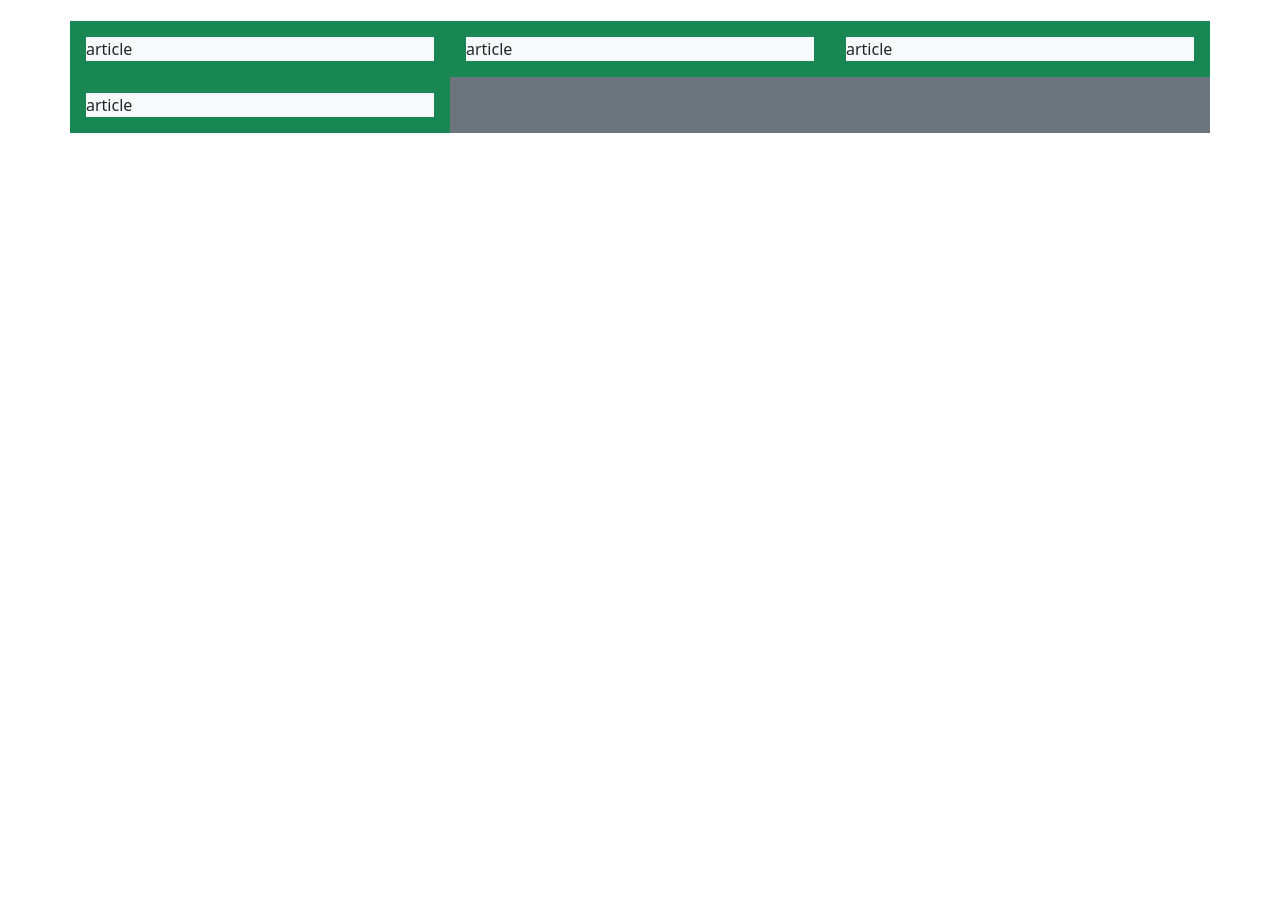
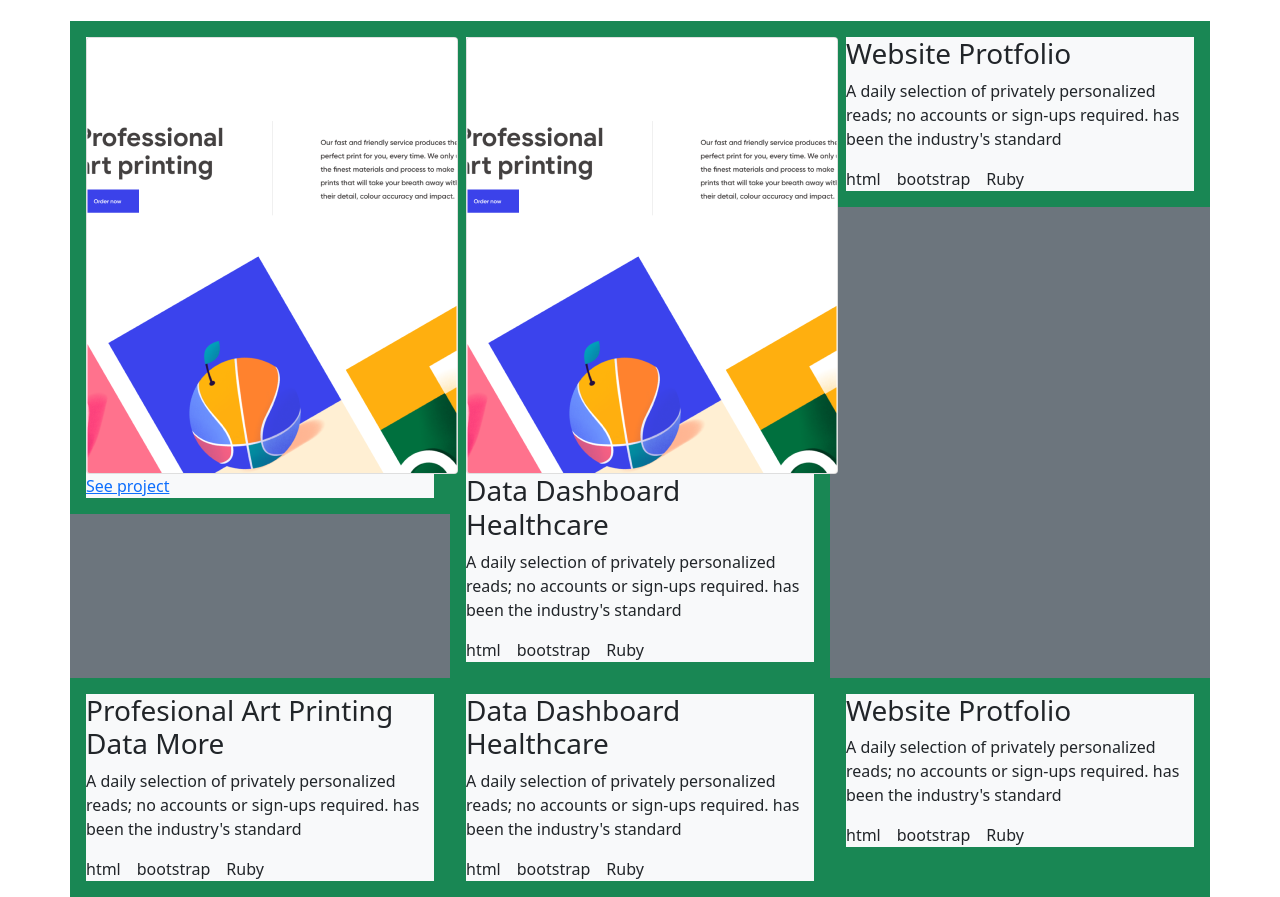
Before and after one commit to ElsonOtake/Bootstrap_Portfolio, a website: page index.html in a window 1280 px wide. Shown: the part 353-1250 px from the top of the page. Before the commit the page ends 800 px from the top, so only its background shows below. Drawn offline with nearby package versions, Linux system fonts and the light colour scheme.

Commit message:
Add projects info

```diff
--- a/index.html
+++ b/index.html
@@ -6,7 +6,7 @@
   <meta name="viewport" content="width=device-width, initial-scale=1.0">
   <link rel="stylesheet" href="bootstrap/css/bootstrap.min.css">
   <link rel="stylesheet" href="https://cdn.jsdelivr.net/npm/bootstrap-icons@1.5.0/font/bootstrap-icons.css">
-  <link rel="stylesheet" href="style.css">
+  <link rel="stylesheet" href="styles.css">
   <title>Document</title>
 </head>
 <body>
@@ -65,24 +65,66 @@
   <section>
       <div class="container bg-secondary">
           <div class="row">
-              <div class="col-12 col-md-4 bg-success p-3">
+              <div class="col-12 col-md-4 bg-success p-3 h-100">
                   <article class="bg-light">
-                      article
+                    <img class="bg-image card" src="images/Project one.png" alt="">
+                    <a class="text-center" href="#">See project</a>
+                  </article>
+              </div>
+              <div class="col-12 col-md-4 bg-success p-3 h-100">
+                  <article class="bg-light">
+                      <img class="bg-image card" src="images/Project one.png" alt="">
+                      <h3>Data Dashboard<br>Healthcare</h3>
+                      <p>A daily selection of privately personalized reads; no accounts or sign-ups required. has been the industry's standard</p>
+                      <ul class="list-group list-group-horizontal gap-3">
+                        <li>html</li>
+                        <li>bootstrap</li>
+                        <li>Ruby</li>
+                      </ul>
+                  </article>
+              </div>
+              <div class="col-12 col-md-4 bg-success p-3 h-100">
+                  <article class="bg-light">
+                    <h3>Website Protfolio</h3>
+                    <p>A daily selection of privately personalized reads; no accounts or sign-ups required. has been the industry's standard</p>
+                    <ul class="list-group list-group-horizontal gap-3">
+                      <li>html</li>
+                      <li>bootstrap</li>
+                      <li>Ruby</li>
+                    </ul>
                   </article>
               </div>
               <div class="col-12 col-md-4 bg-success p-3">
                 <article class="bg-light">
-                      article
+                  <h3>Profesional Art Printing Data More</h3>
+                  <p>A daily selection of privately personalized reads; no accounts or sign-ups required. has been the industry's standard</p>
+                  <ul class="list-group list-group-horizontal gap-3">
+                    <li>html</li>
+                    <li>bootstrap</li>
+                    <li>Ruby</li>
+                  </ul>
                 </article>
             </div>
             <div class="col-12 col-md-4 bg-success p-3">
               <article class="bg-light">
-                      article
+                <h3>Data Dashboard<br>Healthcare</h3>
+                <p>A daily selection of privately personalized reads; no accounts or sign-ups required. has been the industry's standard</p>
+                <ul class="list-group list-group-horizontal gap-3">
+                  <li>html</li>
+                  <li>bootstrap</li>
+                  <li>Ruby</li>
+                </ul>
               </article>
             </div>
             <div class="col-12 col-md-4 bg-success p-3">
               <article class="bg-light">
-                      article
+                <h3>Website Protfolio</h3>
+                <p>A daily selection of privately personalized reads; no accounts or sign-ups required. has been the industry's standard</p>
+                <ul class="list-group list-group-horizontal gap-3">
+                  <li>html</li>
+                  <li>bootstrap</li>
+                  <li>Ruby</li>
+                </ul>
               </article>
             </div>
         </div>
--- /dev/null
+++ b/styles.css
@@ -0,0 +1,3 @@
+ul {
+  list-style: none;
+}
```
Also changed, not shown: images/Project one.png (added). Lines whose indentation alone changed are shown as unchanged.
